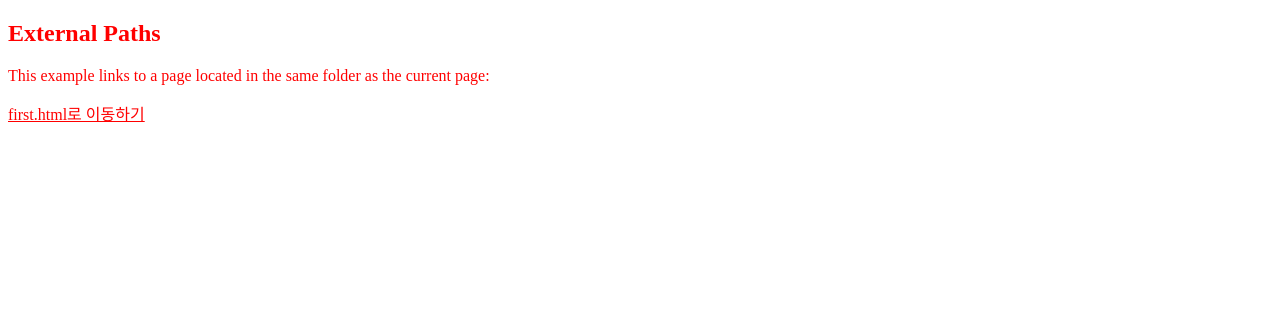
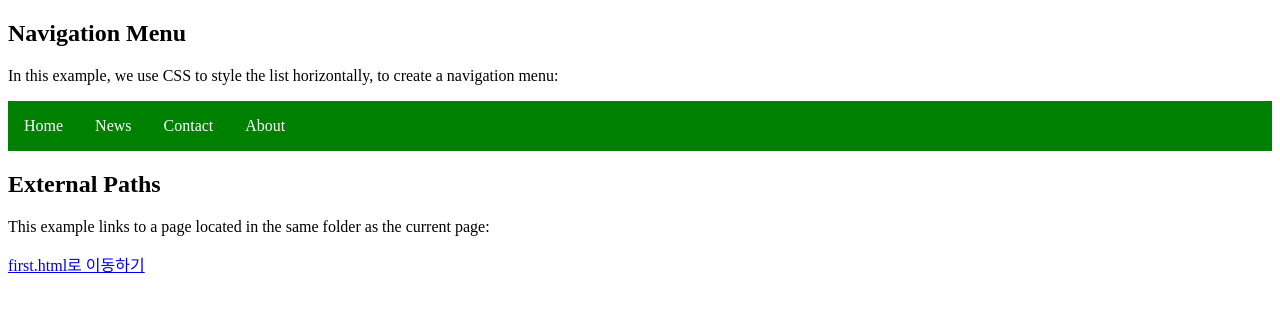
Before and after one commit to koyj01/html5, a plain HTML site: page index.html in a window 1280 px wide. Drawn offline with Linux system fonts and the light colour scheme.

Commit message:
index.html수정(가로메뉴추가)

```diff
--- a/index.html
+++ b/index.html
@@ -1,9 +1,43 @@
 <!DOCTYPE html>
 <html>
-    <head>
-        <link rel="stylesheet" href="css/mystyle1.css">
-    </head>
+<head>
+<style>
+ul {
+  list-style-type: none;
+  margin: 0;
+  padding: 0;
+  overflow: hidden;
+  background-color: green;
+}
+
+li {
+  float: left;
+}
+
+li a {
+  display: block;
+  color: white;
+  text-align: center;
+  padding: 16px;
+  text-decoration: none;
+}
+
+li a:hover {
+  background-color: red;
+}
+</style>
+</head>
 <body>
+
+<h2>Navigation Menu</h2>
+<p>In this example, we use CSS to style the list horizontally, to create a navigation menu:</p>
+
+<ul>
+  <li><a href="#home">Home</a></li>
+  <li><a href="#news">News</a></li>
+  <li><a href="#contact">Contact</a></li>
+  <li><a href="#about">About</a></li>
+</ul>
 
 <h2>External Paths</h2>
 
```
